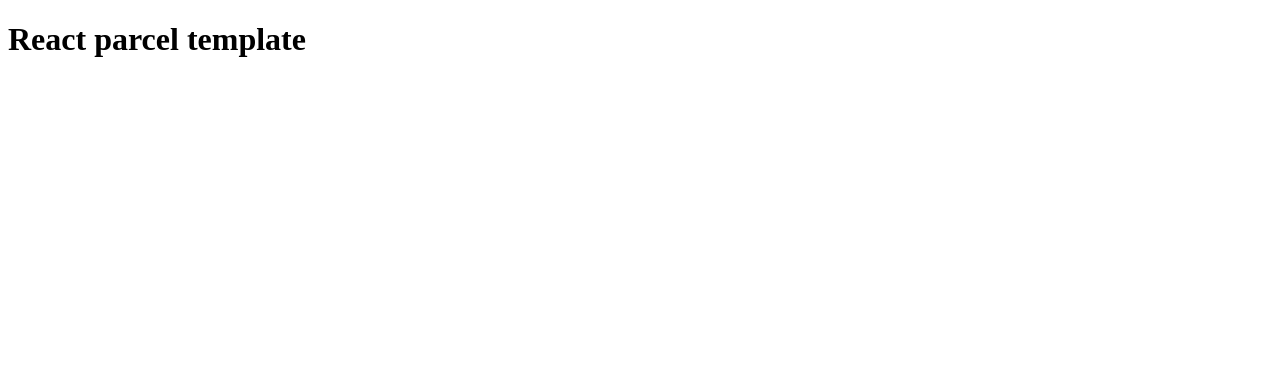
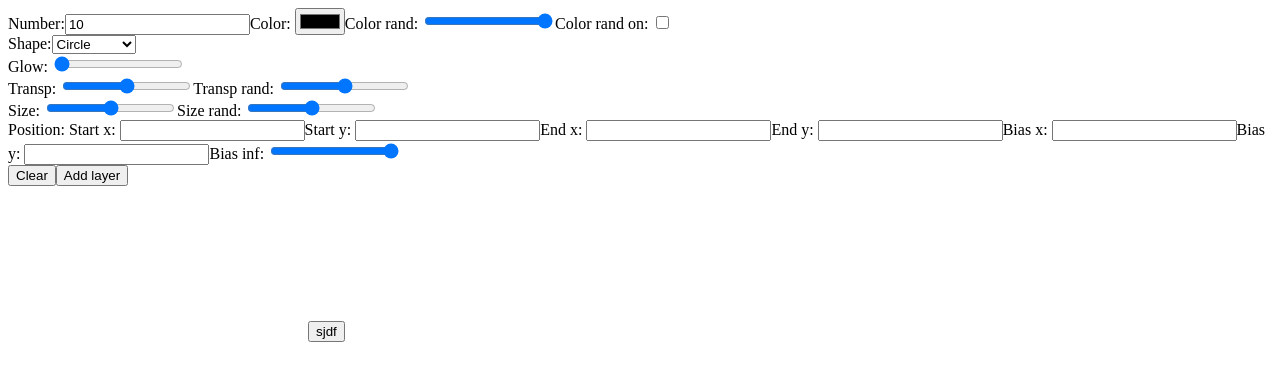
Before and after one commit to ronikiienko/circles-drawing, a React app: page / in a window 1280 px wide. Built offline with nearby package versions, Linux system fonts and the light colour scheme; some packages are replaced by stand-ins of ours.

Commit message:
initial commit

```diff
--- /dev/null
+++ b/src/components/App.css
@@ -0,0 +1,8 @@
+html {
+    box-sizing: border-box;
+}
+
+html, body {
+    margin: 0;
+    padding: 0;
+}
--- /dev/null
+++ b/src/components/App.js
@@ -0,0 +1,39 @@
+import {useEffect, useRef} from 'react';
+import {useImmer} from 'use-immer';
+import {Controls} from './Controls';
+
+
+export const App = () => {
+    const [settings, setSettings] = useImmer({
+        size: {
+            size: 0.2,
+            sizeRand: 0,
+        },
+        glow: {
+            glow: 0,
+        },
+        transp: {
+            transp: 1,
+            transpRand: 0,
+        },
+
+        color: {
+            color: 'pink',
+            colorRand: 0.4,
+        },
+    });
+    const canvasRef = useRef(null);
+    useEffect(() => console.log(canvasRef), [settings]);
+    return (
+        <div>
+            <Controls settings={settings} setSettings={setSettings}/>
+            <canvas ref={canvasRef}></canvas>
+            <button onClick={() => {
+                setSettings(draft => {
+                    draft.color.color = 'blue';
+                });
+            }}>sjdf
+            </button>
+        </div>
+    );
+};
--- a/src/components/App/App.js
+++ /dev/null
@@ -1,9 +0,0 @@
-import React from 'react';
-
-export const App = () => {
-    return (
-        <div>
-            <h1>React parcel template</h1>
-        </div>
-    );
-};
--- /dev/null
+++ b/src/components/Controls.js
@@ -0,0 +1,57 @@
+import React from 'react';
+
+
+export const Controls = ({settings, setSettings}) => {
+    return (
+        <div id="controls">
+            <label className="number-inputs">
+                Number:
+                <input value="10" className="number" type="text" inputMode="numeric"/>
+            </label>
+            <label className="color-inputs">
+                Color: <input className="color" type="color"/>
+                Color rand: <input className="color-rand" type="range" min="0" max="1" step="0.01"/>
+                Color rand on: <input className="color-rand-on" type="checkbox"/>
+            </label>
+            <br/>
+            <label className="shape-inputs">
+                Shape:
+                <select className="shape">
+                    <option value="circle">Circle</option>
+                    <option value="rectangle">Rectangle</option>
+                    <option value="line">Line</option>
+                    <option value="random3">Random 3</option>
+                    <option value="random4">Random 4</option>
+                </select>
+            </label>
+            <br/>
+            <label className="glow-inputs">
+                Glow: <input value="0" className="glow" min="0" max="1" step="0.1" type="range"/>
+            </label>
+            <br/>
+            <label className="transp-inputs">
+                Transp: <input className="transp" min="0" max="1" step="0.05" type="range"/>
+                Transp rand: <input className="transp-rand" min="0" max="1" step="0.1" type="range"/>
+            </label>
+            <br/>
+            <label className="size-inputs">
+                Size: <input className="size" min="0" max="1" step="0.01" type="range"/>
+                Size rand: <input className="size-rand" min="0" max="1" step="0.1" type="range"/>
+            </label>
+            <br/>
+            <label className="pos-inputs">
+                Position:
+                Start x: <input className="start-x" type="text" inputMode="numeric"/>
+                Start y: <input className="start-y" type="text" inputMode="numeric"/>
+                End x: <input className="end-x" type="text" inputMode="numeric"/>
+                End y: <input className="end-y" type="text" inputMode="numeric"/>
+                Bias x: <input className="bias-x" type="text" inputMode="numeric"/>
+                Bias y: <input className="bias-y" type="text" inputMode="numeric"/>
+                Bias inf: <input className="bias-inf" type="range" min="0" max="1" step="0.1"/>
+            </label>
+            <br/>
+            <button className="clear-button">Clear</button>
+            <button className="draw-button">Add layer</button>
+        </div>
+    );
+};
--- a/index.html
+++ b/src/index.html
@@ -6,6 +6,6 @@
 </head>
 <body>
 <div id="root"></div>
-<script type="module" src="./index.js"></script>
+<script type="module" src="index.js"></script>
 </body>
 </html>
--- a/index.js
+++ b/src/index.js
@@ -1,5 +1,6 @@
 import React from 'react';
-import ReactDom from 'react-dom/client'
-import {App} from './src/components/App/App';
+import ReactDom from 'react-dom/client';
+import {App} from './components/App';
+
 
 ReactDom.createRoot(document.getElementById('root')).render(<App />)
```
Also changed, not shown: package.json (+5 -4 lines), src/consts.js (added), 2 other files.
